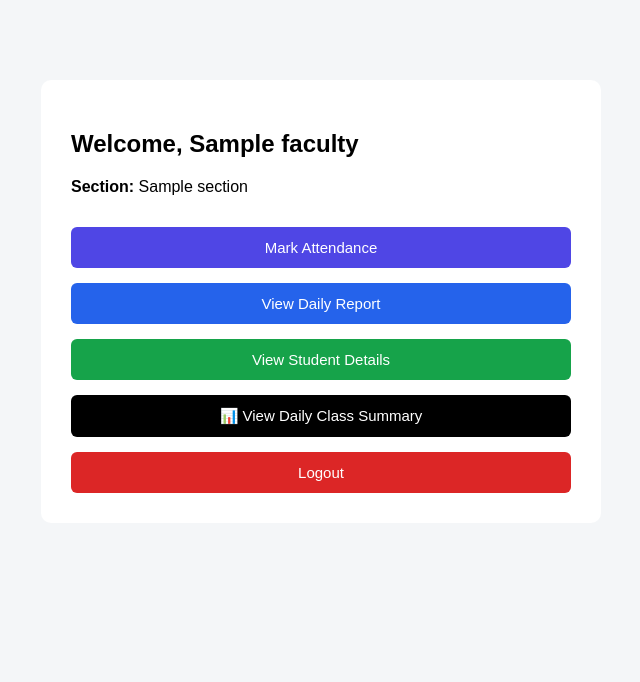
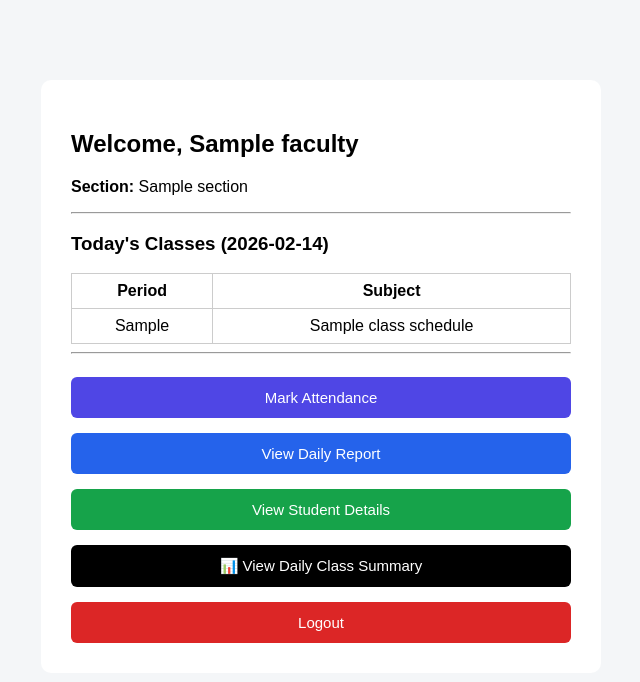
Before and after one commit to lalasamvsr/attendance, a Flask app: page /faculty-dashboard in a window 1280 px wide. Shown: the top 682 px of the page, without its empty margins (319-959 px from the left). Run offline with Flask 3, Linux system fonts and the light colour scheme; the visitor is signed in with stand-in values (Sample User, id 1); a database or web service that is not in the repository returns one stand-in record (values such as "Sample title"); some libraries are stand-ins or nearby versions.

Commit message:
Update faculty_dashboard.html

```diff
--- a/templates/faculty_dashboard.html
+++ b/templates/faculty_dashboard.html
@@ -43,6 +43,35 @@ button{
 <h2>Welcome, {{ faculty_name }}</h2>
 <p><b>Section:</b> {{ section_name }}</p>
 
+<hr>
+
+<h3>Today's Classes ({{ today }})</h3>
+
+{% if today_classes %}
+<table style="width:100%;border-collapse:collapse;">
+<tr>
+<th style="border:1px solid #ccc;padding:8px;">Period</th>
+<th style="border:1px solid #ccc;padding:8px;">Subject</th>
+</tr>
+
+{% for c in today_classes %}
+<tr>
+<td style="border:1px solid #ccc;padding:8px;text-align:center;">
+{{ c[2] }}
+</td>
+<td style="border:1px solid #ccc;padding:8px;text-align:center;">
+{{ c[1] }}
+</td>
+</tr>
+{% endfor %}
+</table>
+{% else %}
+<p style="color:red;">No classes scheduled today.</p>
+{% endif %}
+
+<hr>
+
+
 <form action="/attendance/{{ faculty_id }}/{{ section_id }}">
     <button class="mark">Mark Attendance</button>
 </form>
```
